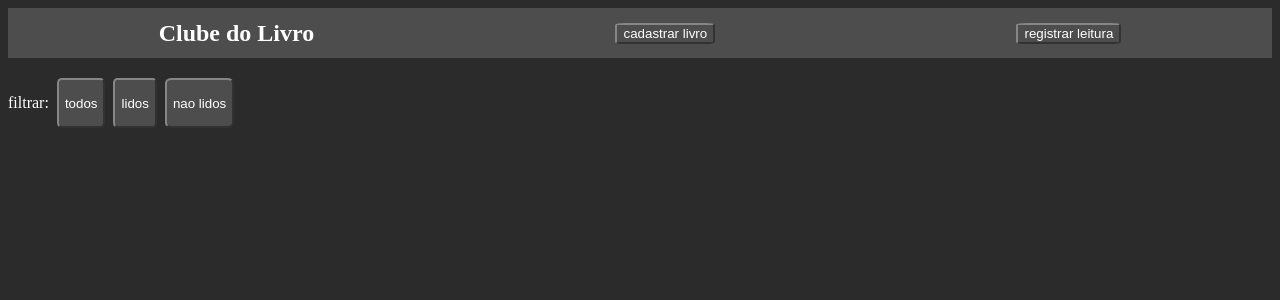
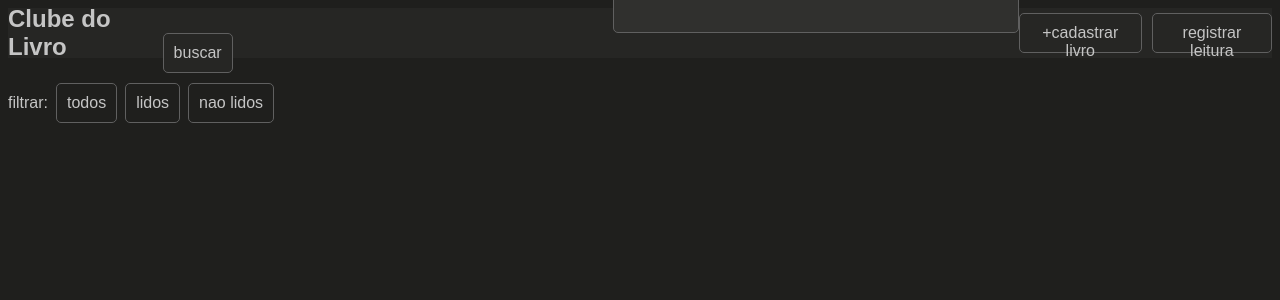
Before and after one commit to Gitar24/Clube-do-Livro, a Flask app: page / in a window 1280 px wide. Shown: the top 300 px of the page. Run offline with Flask 3, Linux system fonts and the light colour scheme; data that the repository does not hold is empty; some libraries are stand-ins or nearby versions.

Commit message:
muita coisa

```diff
--- a/source.py
+++ b/source.py
@@ -118,5 +118,30 @@ def listar_livros_nao_lidos():
         })
     return jsonify(resultado_nao_lidos)
 
+#################################
+### LISTA DE LIVROS NAO LIDOS ###
+#################################
+
+@app.route("/filtrar_autor", methods=["get"])
+def listar_livros_autor():
+    buscar = request.args["buscar"]
+    buscar = f"%{buscar}%"
+    conn = get_connection()
+    cur = conn.cursor()
+    cur.execute("select * from livros where autor ILIKE (%s)", (buscar,))
+    livros_autor = cur.fetchall()
+    cur.close()
+    conn.close()
+    resultado = []
+    for livro in livros_autor:
+        resultado.append({
+            "id": livro[0],
+            "titulo": livro[1],
+            "autor": livro[2],
+            "genero": livro[3]
+        })
+    return jsonify(resultado)
+
+
 if __name__=="__main__":
     app.run()
--- a/static/style.css
+++ b/static/style.css
@@ -1,27 +1,65 @@
 body {
-    background-color: rgb(43, 43, 43);
+    background-color: #1f1f1d;
 }
 *{
     text-decoration: none;
-    color: rgb(255, 255, 255);
+    color: rgb(197, 197, 197);
+    font-family: Arial, Helvetica, sans-serif;
 }
-button {
-    background-color: rgb(77, 77, 77);
-    border-color: rgb(134, 134, 134);
-    border-radius: 10%;
-}
+/*////////////////
+/// INDEX.HTML ///
+////////////////*/
 .navbar {
-    background-color: rgb(77, 77, 77);
+    background-color: #262624;
     display: flex;
-    justify-content: space-around;
+    justify-content: flex-start;
     align-items: center;
     height: 50px;
 }
+.navbar button:first-of-type {
+    margin-left: auto;
+}
+.navbar button{
+    margin-left: 10px;
+    font-size: 16px;
+    padding: 10px;
+    width: max-content;
+    height: 40px;
+    border-radius: 5px;
+    border-style: solid;
+    border-width: 1px;
+    border-color: rgb(96, 96, 96);
+    background-color: #262624;
+}
+.navbar input{
+    margin-left: 450px;
+    width: 400px;
+    background-color: rgb(77, 77, 77);
+    height: 35px;
+    border-style: solid;
+    border-width: 1px;
+    border-color: rgb(96, 96, 96);
+    background-color: #30302e;
+    border-radius: 5px;
+}
 #filtro {
+    align-items: center;
     margin-top: 20px;
     margin-bottom: 20px;
     display: flex;
     gap: 8px;
+}
+#filtro button{
+    font-size: 16px;
+    padding: 10px;
+    padding: 10px;
+    width: max-content;
+    height: 40px;
+    border-radius: 5px;
+    border-style: solid;
+    border-width: 1px;
+    border-color: rgb(96, 96, 96);
+    background-color: #1f1f1d;
 }
 #lista-livros {
     display: flex;
--- a/templates/index.html
+++ b/templates/index.html
@@ -10,7 +10,12 @@
     <nav>
         <div  class="navbar">
             <h1>Clube do Livro</h1>
-            <button><a href="cadastrar_livro">cadastrar livro</a></button>
+            <form action="/filtrar_autor">
+                <input type="text" name="buscar" id="input_buscar">
+                <button type="submit" id="buscar">buscar</button>
+            </form>
+
+            <button><a href="cadastrar_livro">+cadastrar livro</a></button>
             <button><a href="registrar_leitura">registrar leitura</a></button>
         </div>
     </nav>
@@ -88,6 +93,20 @@
                 listarlivros(livros)
             })
         }
+
+        /////////////////////////////////
+        /// BUSCAR O LIVRO PELO AUTOR ///
+        /////////////////////////////////
+
+        document.getElementById("buscar").onclick = function(event){
+            event.preventDefault()
+            const valor = document.getElementById("input_buscar").value
+            fetch(`/filtrar_autor?buscar=${valor}`)
+            .then(resultado => resultado.json())
+            .then(livros => {
+                listarlivros(livros)
+            })
+        }
     </script>
 
 </body>
```
Also changed, not shown: other parts of static/style.css (+47 -2 lines), templates/cadastrar_livro.html (+7 -5 lines), templates/registrar_leitura.html (+8 -2 lines).
